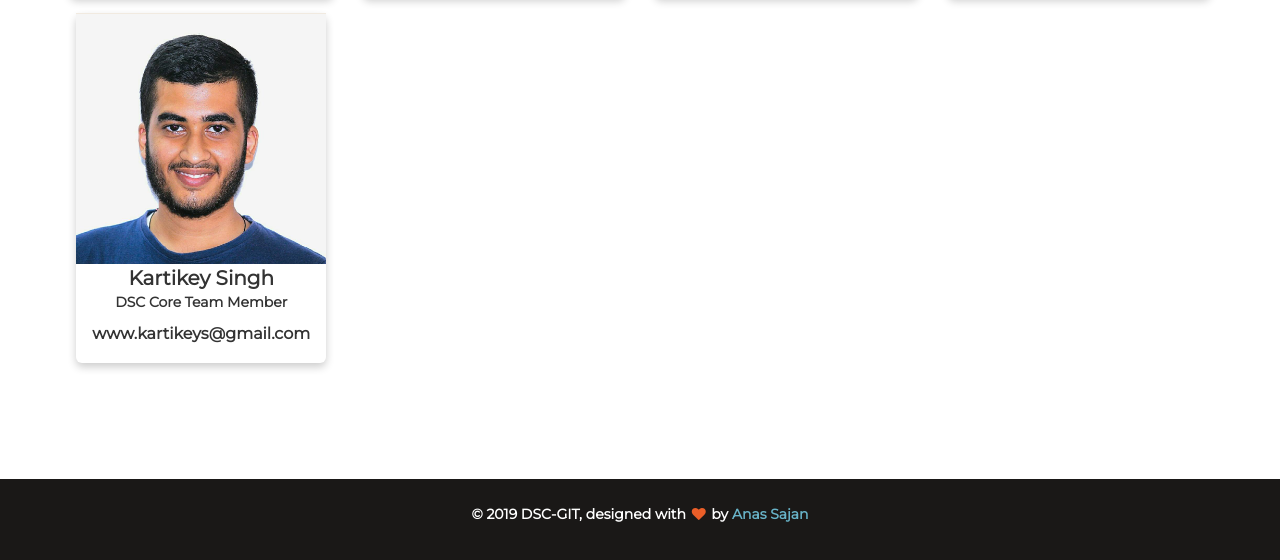
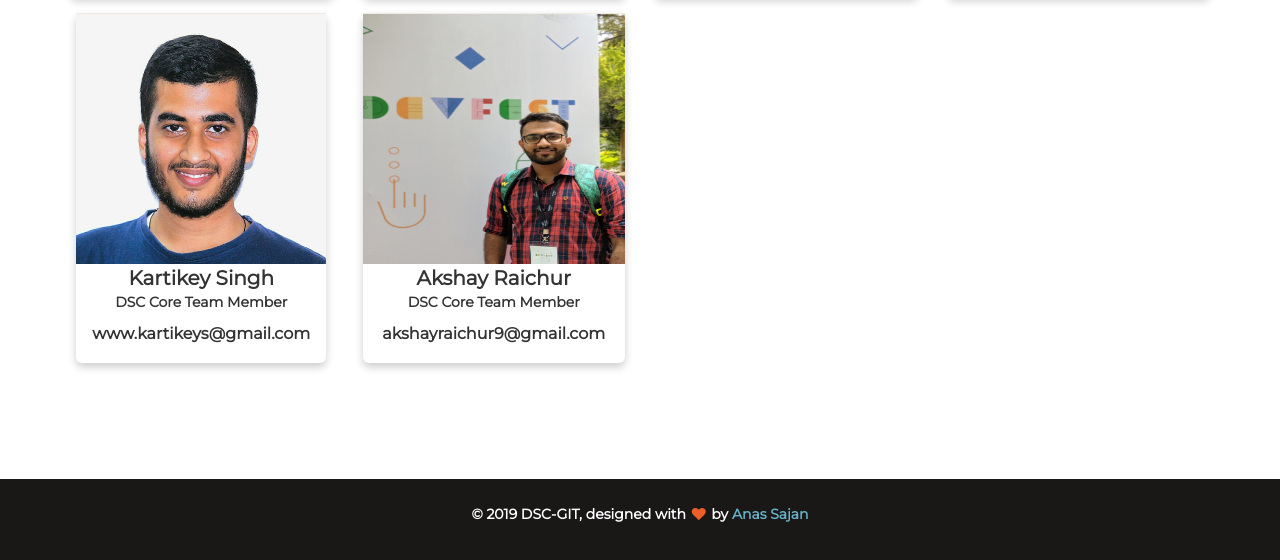
Before and after one commit to akshayraichur/dsc-git.github.io, a plain HTML site: page team.html in a window 1280 px wide. Shown: the part 542-1102 px from the top of the page. Drawn offline with Linux system fonts and the light colour scheme.

Commit message:
update 1.2

```diff
--- a/team.html
+++ b/team.html
@@ -171,6 +171,18 @@
                      <div class="card-text" style="padding-bottom: 8px;font-size: 20px">Kartikey Singh <br><p style="font-size: 14px">DSC Core Team Member</p><p>www.kartikeys@gmail.com</p></div>
                         </div>
                     </div>
+
+
+                    <div class="col-md-3">
+                        <div class="card text-center">
+                            <!-- <div class="card-title">Introduction to GitHub</div> -->
+                            <hr>
+                            <div class="card-image"><img height="250px"alt="" src="./assets/img/Akshay.jpeg"
+                                                         style="width: 100%;"></div>
+                     <div class="card-text" style="padding-bottom: 8px;font-size: 20px">Akshay Raichur <br><p style="font-size: 14px">DSC Core Team Member</p><p>akshayraichur9@gmail.com</p></div>
+                        </div>
+                    </div>
+
                 </div>
             </div>
         </div>
```
Also changed, not shown: assets/img/Akshay.jpeg (added).
